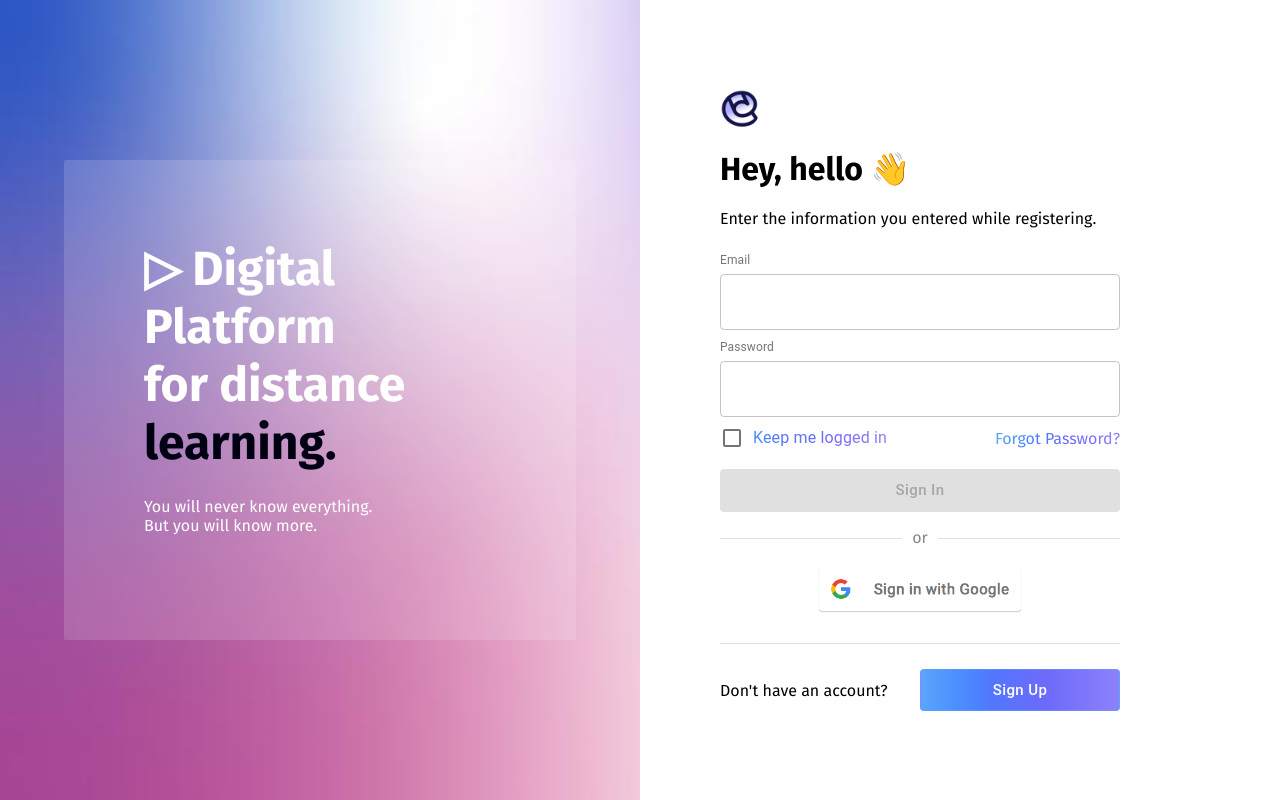
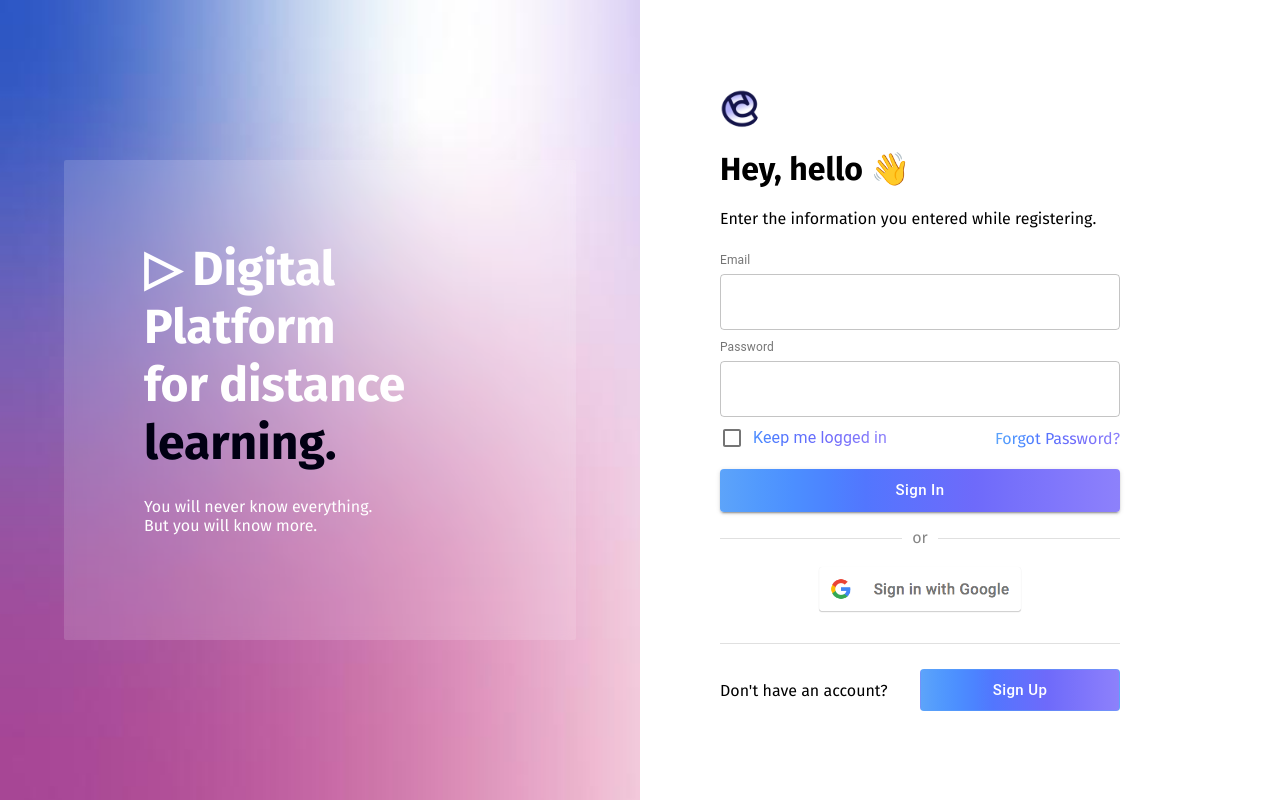
Before and after one commit to cardiffinc/react-login-beta, a React (Create React App) app: page /login in a window 1280 px wide. Built offline with nearby package versions, Linux system fonts and the light colour scheme.

Commit message:
Error fix

```diff
--- a/src/components/Login/Login.js
+++ b/src/components/Login/Login.js
@@ -117,6 +117,11 @@ function Login() {
         } else setDisableButton(true)
     }, [email, password])
 
+    useEffect(() => {
+        if (error) setDisableButton(true)
+        else setDisableButton(false);
+    }, [error])
+
     const configEmailInput = {
         id: "email-input",
         label: "Email",
```
Also changed, not shown: 7 other files (tests, documents, lock files or other folders).
